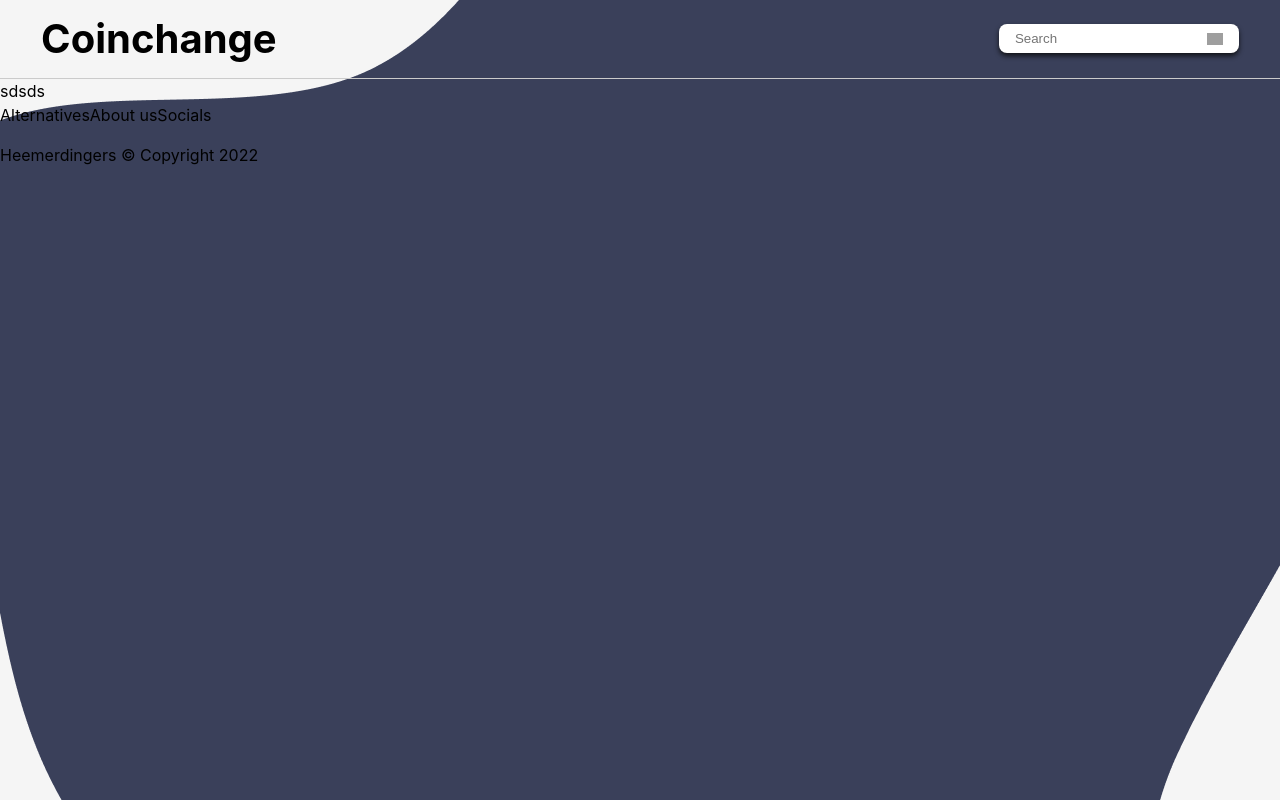
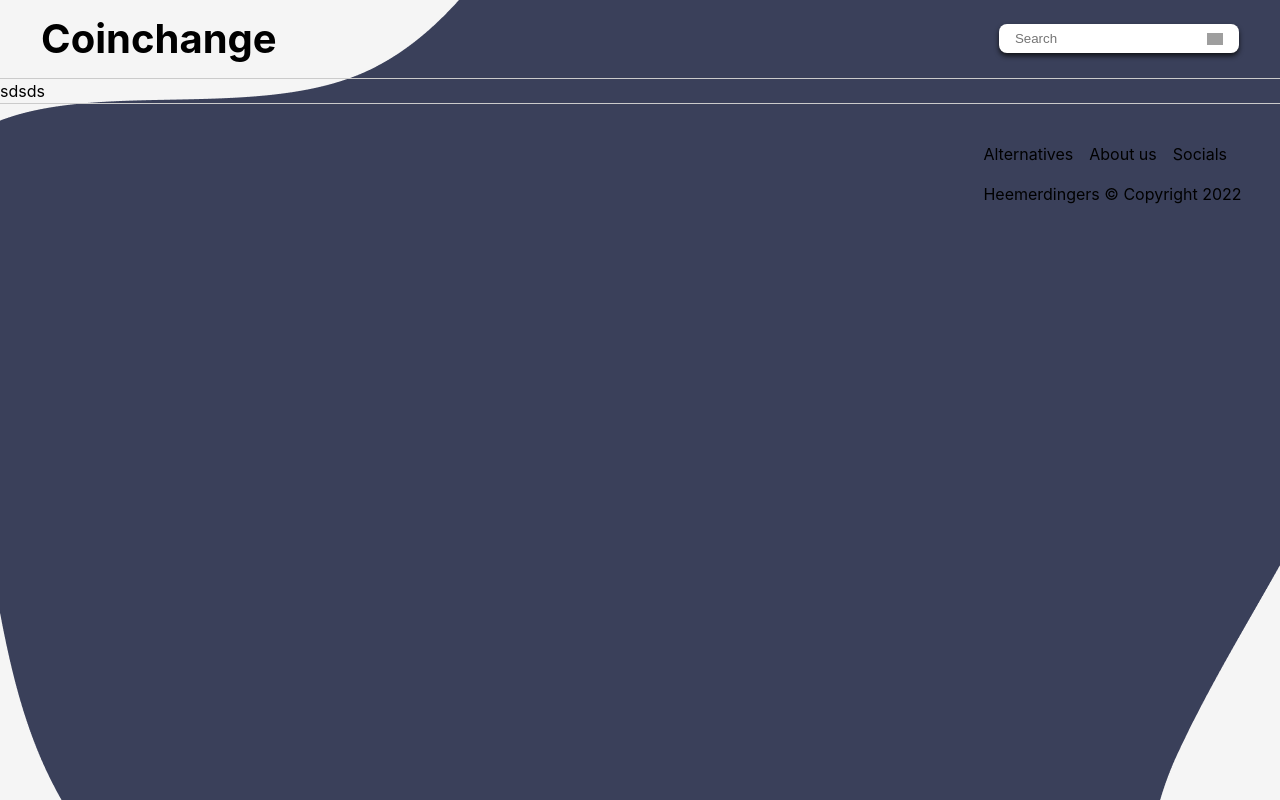
Before and after one commit to kyruken/Koin, a React (Vite) app: page / in a window 1280 px wide. Built offline with nearby package versions, Linux system fonts and the light colour scheme; grey boxes are pictures that could not be loaded.

Commit message:
style footer

```diff
--- a/src/App.css
+++ b/src/App.css
@@ -50,3 +50,26 @@ Now the img moves relatively on the div itself I believe.
   width: 1rem;
 
 }
+
+
+/* Footer styles */
+
+.footer {
+  border-top: 1px solid #CBCBCB;
+  display: flex;
+  flex-direction: column;
+  align-items: flex-end;
+}
+
+.margin-right {
+  margin-right: 3%;
+}
+
+.margin-top {
+  margin-top: 3%;
+}
+
+.links {
+  display: flex;
+  gap: 1rem;
+}
--- a/src/components/footer.jsx
+++ b/src/components/footer.jsx
@@ -3,13 +3,14 @@ import React from 'react';
 export default function Footer() {
     return (
         <div className="footer">
-            <div className="links">
-                <a>Alternatives</a>
-                <a>About us</a>
-                <a>Socials</a>
+            <div className="margin-right margin-top">
+                <div className="links">
+                    <a>Alternatives</a>
+                    <a>About us</a>
+                    <a>Socials</a>
+                </div>
+                <p>Heemerdingers &copy; Copyright 2022</p>
             </div>
-
-            <p>Heemerdingers &copy; Copyright 2022</p>
         </div>
     )
 }
```
